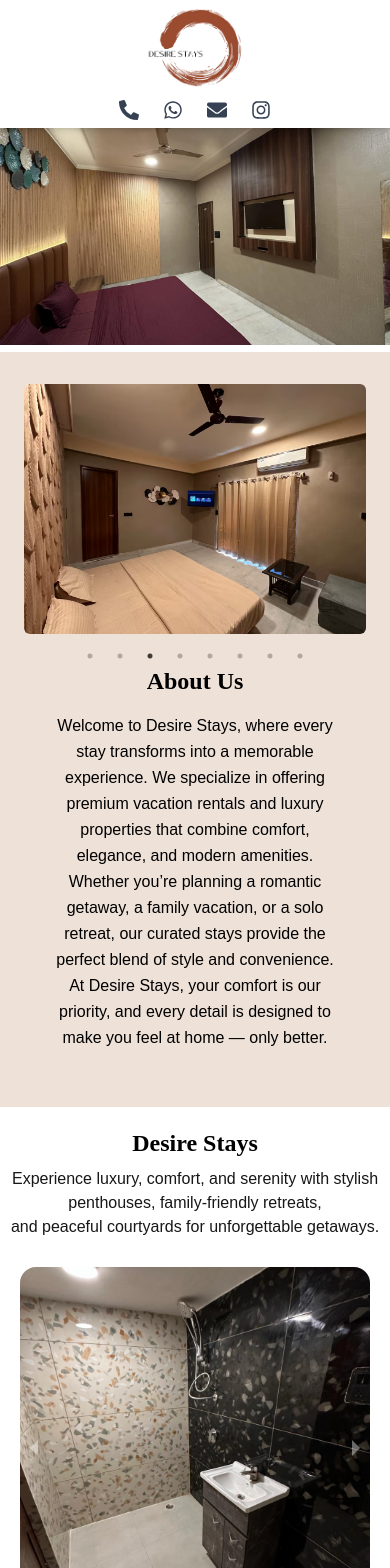
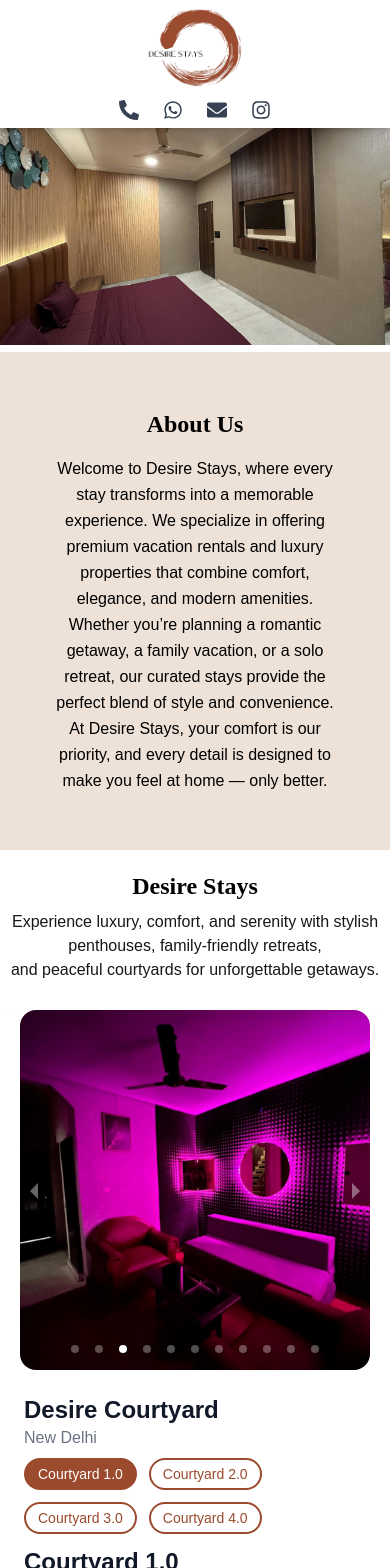
Before and after one commit to AQITPvtLtd/desirestays, a Next.js app: page / in a window 390 px wide. Shown: the top 1568 px of the page. Built offline with nearby package versions, Linux system fonts and the light colour scheme.

Commit message:
add new images

```diff
--- a/src/components/homepage/About.jsx
+++ b/src/components/homepage/About.jsx
@@ -77,7 +77,7 @@
     return (
         <div className="grid grid-cols-1 lg:grid-cols-2 w-full h-full px-6 md:px-12 lg:px-20 py-8 lg:gap-10 items-center">
             {/* Slider */}
-            <div className="relative">
+            <div className="relative lg:block hidden">
                 <div className="relative w-full">
                     <Slider ref={sliderRef} {...settings}>
                         {images.map((src, idx) => (
--- a/src/components/homepage/Banner.jsx
+++ b/src/components/homepage/Banner.jsx
@@ -81,7 +81,7 @@
         "/banner/banner4.jpeg",
         "/banner/banner5.jpeg",
         "/banner/banner6.jpeg",
-        // "/banner/banner7.jpeg",
+        "/banner/newbanner.jpeg",
         "/banner/banner8.jpeg",
     ];
 
--- a/src/components/homepage/desireStays/Desirecourtyard.jsx
+++ b/src/components/homepage/desireStays/Desirecourtyard.jsx
@@ -15,6 +15,7 @@
         images: [
             "/courtyard/sec.jpg",
             "/courtyard/third.jpg",
+            "/banner/newbanner.jpeg",
             "/courtyard/barthboom.jpeg",
             "/courtyard/room.jpeg",
             "/courtyard/room1.jpeg",
```
Also changed, not shown: public/banner/newbanner.jpeg (added).
